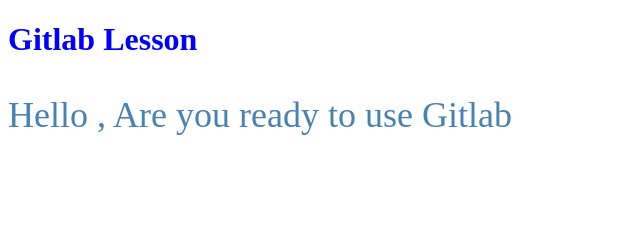
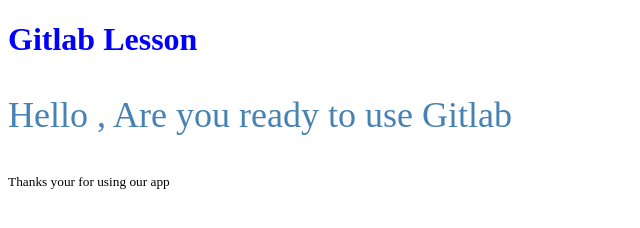
Before and after one commit to Aungnaingphyo/gitlesson1, a plain HTML site: page index.html in a window 1280 px wide. Shown: the whole page, without its empty margins (0-640 px from the left). Drawn offline with Linux system fonts and the light colour scheme.

Commit message:
M githubsite app index.html

```diff
--- a/index.html
+++ b/index.html
@@ -15,5 +15,6 @@
 <body>
     <h1>Gitlab Lesson</h1>
     <p>Hello , Are you ready to use Gitlab</p>
+    <small>Thanks your for using our app</small>
 </body>
 </html>
```
